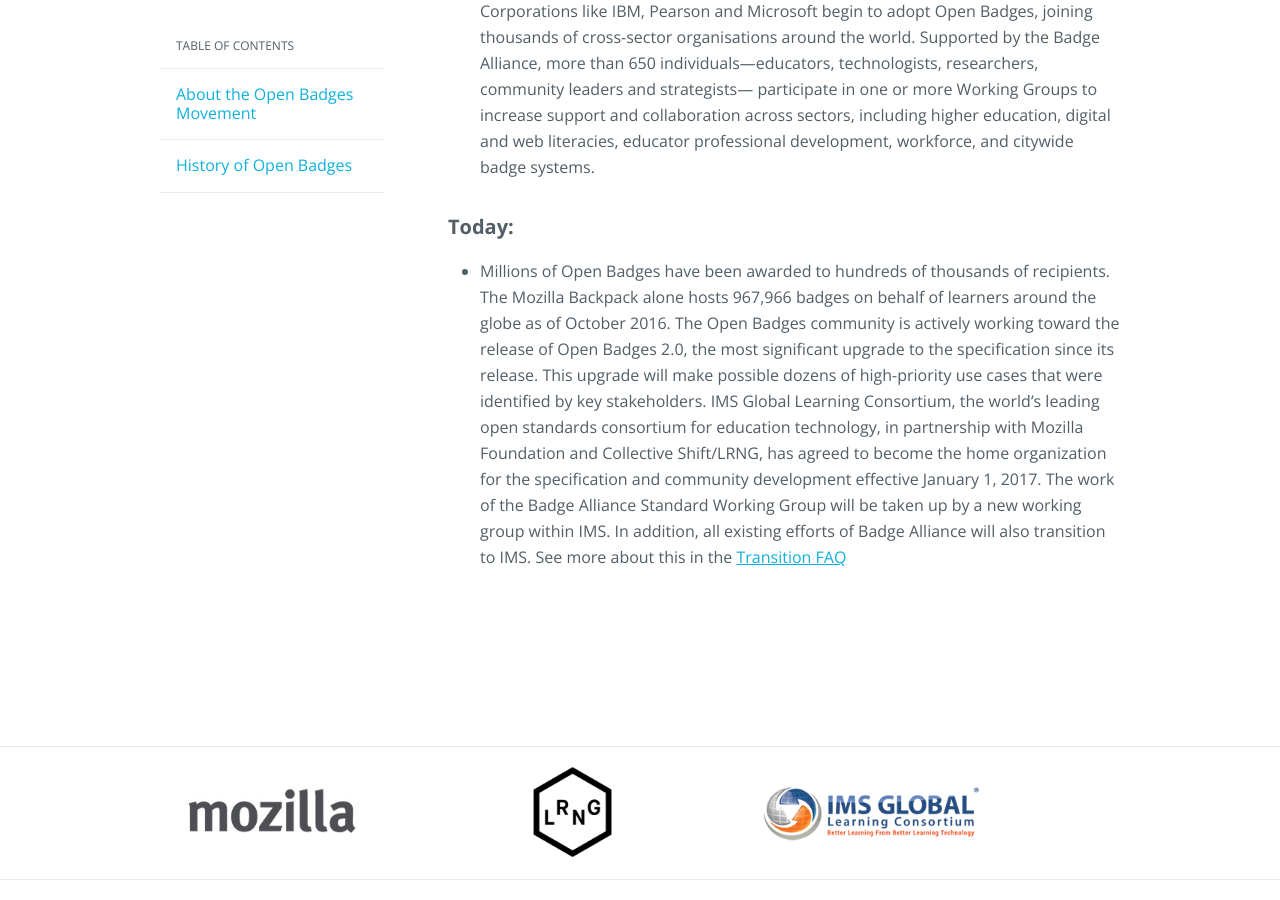
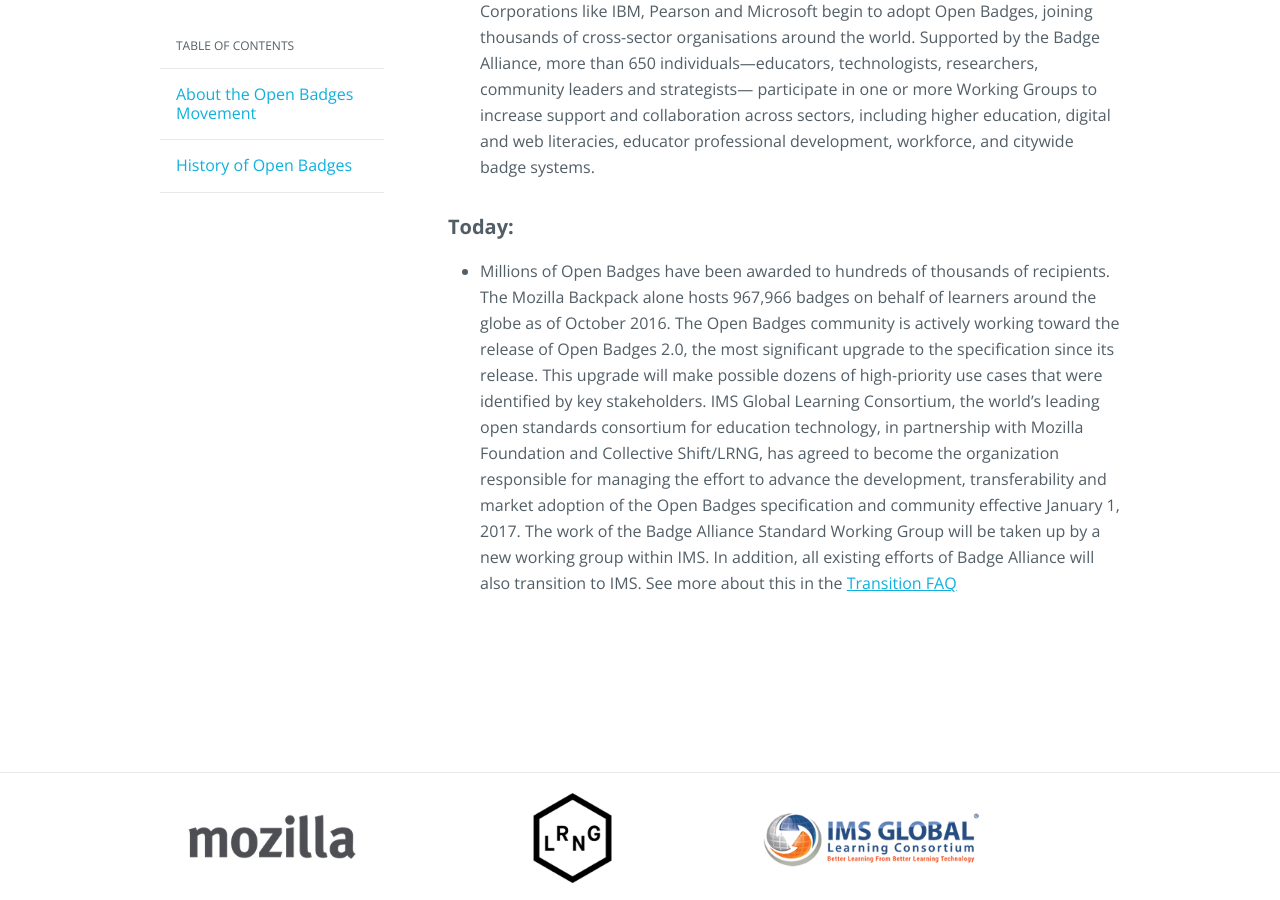
Before and after one commit to mozilla/openbadges.org-static, a Jekyll site: the page built from about/index.md, in a window 1280 px wide and 900 px high, scrolled down 3017 px. Built offline with Jekyll 4.4.1, drawn with Linux system fonts in a browser that asks for light colours.

Commit message:
Changes to the wording in the about page

```diff
--- a/about/index.md
+++ b/about/index.md
@@ -53,4 +53,4 @@
 * 2014-15 proved that the demand for verifiable, portable badges is strong. Corporations like IBM, Pearson and Microsoft begin to adopt Open Badges, joining thousands of cross-sector organisations around the world. Supported by the Badge Alliance, more than 650 individuals—educators, technologists, researchers, community leaders and strategists— participate in one or more Working Groups to increase support and collaboration across sectors, including higher education, digital and web literacies, educator professional development, workforce, and citywide badge systems.
 
 <h3 class="title title-secondary">Today:</h3>
-* Millions of Open Badges have been awarded to hundreds of thousands of recipients. The Mozilla Backpack alone hosts 967,966 badges on behalf of learners around the globe as of October 2016. The Open Badges community is actively working toward the release of Open Badges 2.0, the most significant upgrade to the specification since its release. This upgrade will make possible dozens of high-priority use cases that were identified by key stakeholders. IMS Global Learning Consortium, the world’s leading open standards consortium for education technology, in partnership with Mozilla Foundation and Collective Shift/LRNG, has agreed to become the home organization for the specification and community development effective January 1, 2017. The work of the Badge Alliance Standard Working Group will be taken up by a new working group within IMS. In addition, all existing efforts of Badge Alliance will also transition to IMS. See more about this in the [Transition FAQ](https://www.imsglobal.org/open-badges-transition-faq)
+* Millions of Open Badges have been awarded to hundreds of thousands of recipients. The Mozilla Backpack alone hosts 967,966 badges on behalf of learners around the globe as of October 2016. The Open Badges community is actively working toward the release of Open Badges 2.0, the most significant upgrade to the specification since its release. This upgrade will make possible dozens of high-priority use cases that were identified by key stakeholders. IMS Global Learning Consortium, the world’s leading open standards consortium for education technology, in partnership with Mozilla Foundation and Collective Shift/LRNG, has agreed to become the organization responsible for managing the effort to advance the development, transferability and market adoption of the Open Badges specification and community effective January 1, 2017. The work of the Badge Alliance Standard Working Group will be taken up by a new working group within IMS. In addition, all existing efforts of Badge Alliance will also transition to IMS. See more about this in the [Transition FAQ](https://www.imsglobal.org/open-badges-transition-faq)
```
